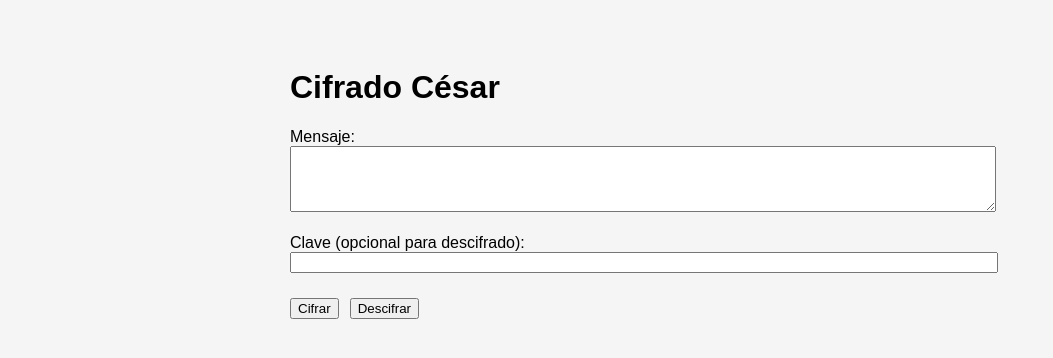
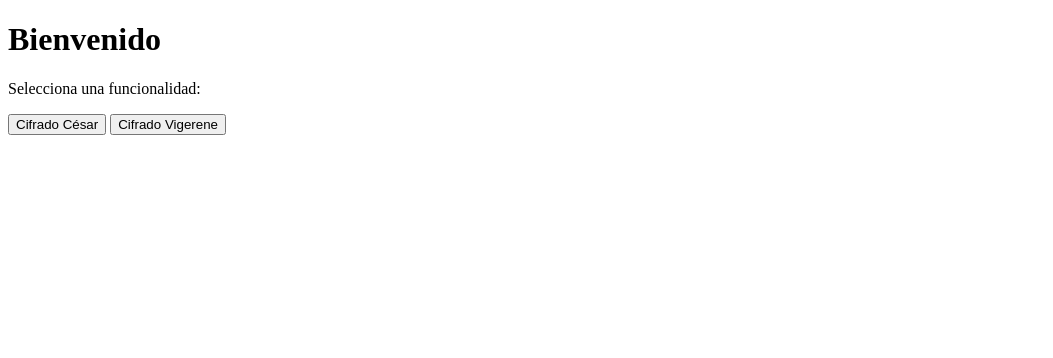
Before and after one commit to JuanGomePer/cifrado-descifrado-cesar-vigerene, a Flask app: page / in a window 1280 px wide. Shown: the top 358 px of the page, without its empty margins (0-1053 px from the left). Run offline with Flask 3, Linux system fonts and the light colour scheme.

Commit message:
add main page, navigation and pages to each encryption

```diff
--- a/app.py
+++ b/app.py
@@ -3,8 +3,12 @@ from cesar import cifrado_cesar, descifrado_cesar, fuerza_bruta
 
 app = Flask(__name__)
 
-@app.route("/", methods=["GET", "POST"])
-def index():
+@app.route("/")
+def home():
+    return render_template("index.html")
+
+@app.route("/cesar", methods=["GET", "POST"])
+def cesar():
     resultado = ""
     resultados_bruta = []
 
@@ -18,7 +22,7 @@ def index():
                 clave = int(clave_raw)
             except ValueError:
                 resultado = "La clave debe ser un número."
-                return render_template("index.html", resultado=resultado)
+                return render_template("cesar.html", resultado=resultado)
 
         if accion == "cifrar":
             resultado = cifrado_cesar(texto, clave)
@@ -27,7 +31,11 @@ def index():
         elif accion == "descifrar" and not clave_raw:
             resultados_bruta = fuerza_bruta(texto)
 
-    return render_template("index.html", resultado=resultado, resultados_bruta=resultados_bruta)
+    return render_template("cesar.html", resultado=resultado, resultados_bruta=resultados_bruta)
+
+@app.route("/vigerene")
+def vigerene():
+    return render_template("vigerene.html")
 
 if __name__ == "__main__":
     app.run(debug=True)
--- a/templates/index.html
+++ b/templates/index.html
@@ -2,34 +2,12 @@
 <html lang="es">
 <head>
     <meta charset="UTF-8">
-    <title>Cifrado César Web</title>
-    <link rel="stylesheet" href="/styles.css">
+    <title>Inicio</title>
 </head>
 <body>
-    <h1>Cifrado César</h1>
-    <form method="POST">
-        <label>Mensaje:</label><br>
-        <textarea name="mensaje" rows="4" cols="50" required></textarea><br><br>
-
-        <label>Clave (opcional para descifrado):</label><br>
-        <input type="text" name="clave"><br><br>
-
-        <button type="submit" name="accion" value="cifrar">Cifrar</button>
-        <button type="submit" name="accion" value="descifrar">Descifrar</button>
-    </form>
-
-    {% if resultado %}
-        <h3>Resultado:</h3>
-        <p>{{ resultado }}</p>
-    {% endif %}
-
-    {% if resultados_bruta %}
-        <h3>Resultados por Fuerza Bruta:</h3>
-        <ul>
-            {% for clave, texto in resultados_bruta %}
-                <li><strong>Clave {{ clave }}:</strong> {{ texto }}</li>
-            {% endfor %}
-        </ul>
-    {% endif %}
+    <h1>Bienvenido</h1>
+    <p>Selecciona una funcionalidad:</p>
+    <a href="/cesar"><button>Cifrado César</button></a>
+    <a href="/vigerene"><button>Cifrado Vigerene</button></a>
 </body>
 </html>
```
Also changed, not shown: templates/cesar.html (added, +36 -0 lines), templates/vigerene.html (added, +12 -0 lines).
